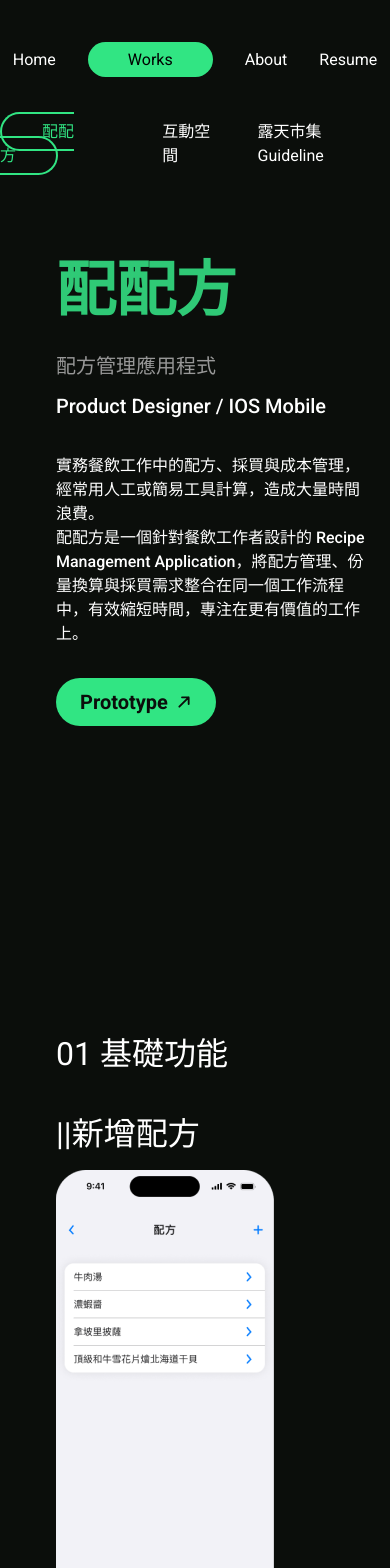
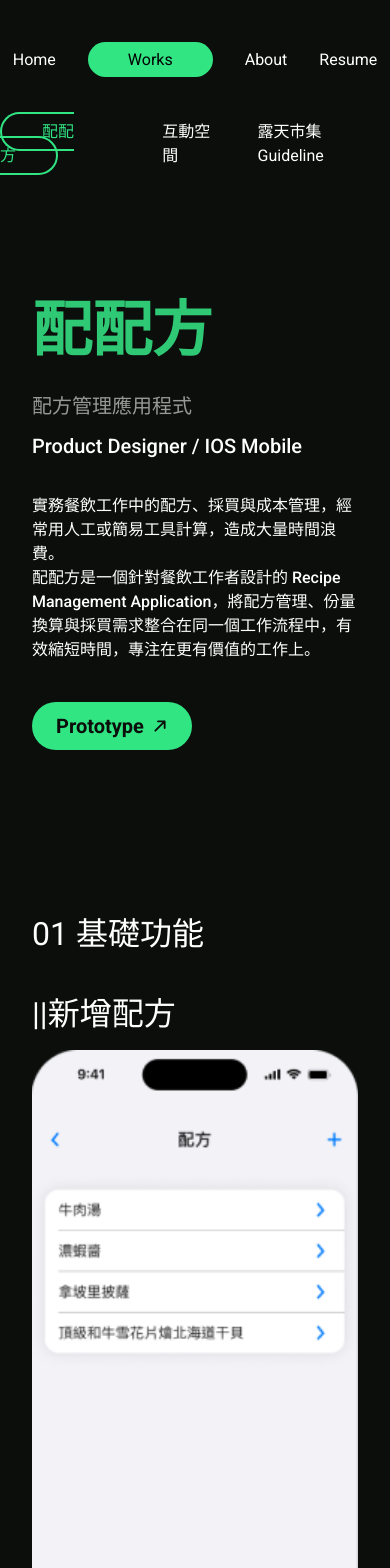
Before and after one commit to herbtea211/20260730-portfolio, a Next.js app: page /works/recipe in a window 390 px wide. Shown: the top 1568 px of the page. Built offline with nearby package versions, Linux system fonts and the light colour scheme.

Commit message:
fix: responsive work page layout

```diff
--- a/src/app/works/recipe/page.tsx
+++ b/src/app/works/recipe/page.tsx
@@ -34,7 +34,7 @@ export default function Page() {
           </>
         }
       />
-      <div className="col-start-2 col-span-6 -mt-80">
+      <div className="col-start-2 col-span-6 -mt-70 md:-mt-80">
         <Link
           href="https://www.figma.com/proto/H4qxpb5olzM8NlCdJ1cCXy/%E9%85%8D%E9%85%8D%E6%96%B9-prototype?node-id=1-199&page-id=0%3A1&starting-point-node-id=1%3A199&t=DtuqgF3Alpl2XY2I-1&scaling=contain&content-scaling=fixed"
           target="_blank"
@@ -43,7 +43,7 @@ export default function Page() {
           <Button showLabel={true} label="Prototype" />
         </Link>
       </div>
-      <section className="col-start-2 col-span-6 pb-40">
+      <section className="col-start-2 col-span-6 py-40 md:py-10">
         <WorkSectionTitle>01 基礎功能</WorkSectionTitle>
         <WorkSectionSubtitle>||新增配方</WorkSectionSubtitle>
 
@@ -55,12 +55,12 @@ export default function Page() {
         <Image
           src={recipe01mobile1}
           alt="新增配方功能畫面"
-          className="block md:hidden pb-4"
+          className="block pb-4 w-full h-auto md:hidden"
         />
         <Image
           src={recipe01mobile2}
           alt="新增配方功能畫面"
-          className="block md:hidden"
+          className="block md:hidden w-full h-auto"
         />
       </section>
       <section className="col-start-2 col-span-6 pb-40">
--- a/src/components/sections/workHero.tsx
+++ b/src/components/sections/workHero.tsx
@@ -14,7 +14,7 @@ export default function WorkHero({
   description,
 }: WorkHeroProps) {
   return (
-    <section className="col-start-2 col-span-6 pt-20 md:pt-55 pb-80">
+    <section className="md:col-start-2 md:col-span-6 pt-30 md:pt-55 pb-80">
       <h1 className="font-extraBold text-hero leading-hero tracking-hero text-textPrimaryColor">
         {title}
       </h1>
@@ -26,7 +26,6 @@ export default function WorkHero({
       <p className="mt-2 font-Medium text-subContent leading-subContent tracking-subContent">
         {role}
       </p>
-
       <p className="mt-8 font-Medium text-content leading-content tracking-content">
         {description}
       </p>
--- a/src/components/shell/WorkPage.tsx
+++ b/src/components/shell/WorkPage.tsx
@@ -9,9 +9,7 @@ export default function WorkPage({ children }: WorkPageProps) {
   return (
     <div className="pt-[120px]">
       <WorkSubNavigation />
-
-      {/* <main className="max-w-[1440px] mx-auto px-[120px] grid grid-cols-8 gap-8"> */}
-        <main className="max-w-[1440px] mx-auto px-6 md:px-[120px] grid grid-cols-1 md:grid-cols-8 gap-8">
+        <main className="max-w-[1440px] mx-auto px-8 md:px-[120px] md:grid md:grid-cols-8 md:gap-8">
         {children}
       </main>
     </div>
```
